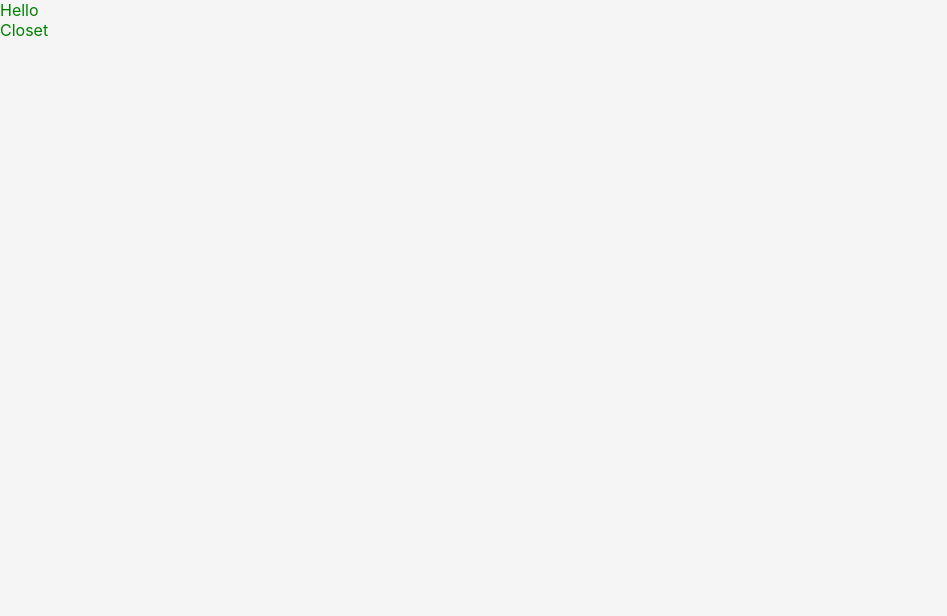
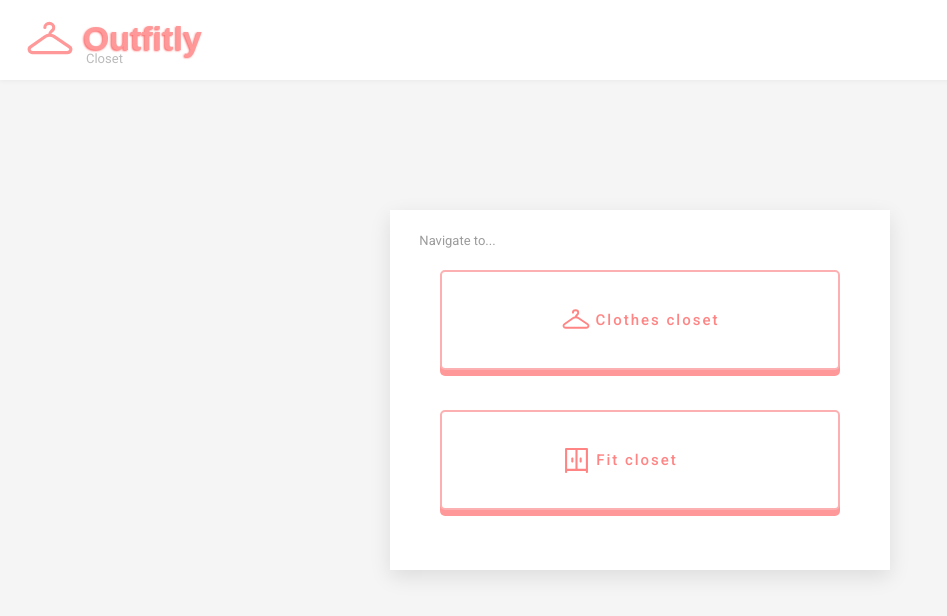
Before and after one commit to matia-lee/outfitly, a React (Create React App) app in the folder frontend/: page /closet in a window 1280 px wide. Shown: the top 616 px of the page, without its empty margins (0-947 px from the left). Built offline with nearby package versions, Linux system fonts and the light colour scheme; no server answers; a web font is replaced by a local one.

Commit message:
closet page styling

```diff
--- a/frontend/src/components/Closet.jsx
+++ b/frontend/src/components/Closet.jsx
@@ -1,11 +1,65 @@
 import "../static/Closet.css";
+import { useState } from "react";
+import { useNavigate } from "react-router-dom";
+import Hanger from "../icons/Hanger";
+import ArrowIcon from "../icons/ArrowIcon";
+import ClosetClothesIcon from "../icons/ClosetClothesIcon";
+import ClosetFitIcon from "../icons/ClosetFitIcon";
 
 const Closet = () => {
+  const [spin, setSpin] = useState(false);
+
+  const navigate = useNavigate();
+
+  const handleHangerClick = () => {
+    setSpin(true);
+    setTimeout(() => setSpin(false), 600);
+  };
+
+  const handleLogoClick = () => {
+    navigate("/homepage");
+  };
+
+  const handleClothesClosetClick = () => {
+    setTimeout(() => {
+      navigate("/closet/clothes");
+    }, 150);
+  };
+
   return (
-    <div className="clothes">
-      <div>Hello</div>
-      <div>Closet</div>
-    </div>
+    <>
+      <div className="navbar">
+        <div className="uploadpage-icon" onClick={handleHangerClick}>
+          <Hanger className={spin ? "spin-animation" : ""} color="#ff9999" />
+        </div>
+        <div className="logo">
+          <div className="title" onClick={handleLogoClick}>
+            Outfitly
+          </div>
+          <div className="closet-subtitle">Closet</div>
+        </div>
+      </div>
+      <div className="options-container">
+        <div className="navigate-to-container">
+          <h3>Navigate to...</h3>
+        </div>
+        <div className="closet-options">
+          <button
+            className="individual-options"
+            onClick={handleClothesClosetClick}
+          >
+            <ClosetClothesIcon className="closet-clothes-icon" />
+            <span>Clothes closet</span>
+            <ArrowIcon className="arrow-icon" color="white" />
+          </button>
+          <button className="individual-options">
+            <ClosetFitIcon className="closet-fit-icon" />
+            <span>Fit closet</span>
+            <ArrowIcon className="arrow-icon" color="white" />
+          </button>
+        </div>
+      </div>
+    </>
   );
 };
 
--- /dev/null
+++ b/frontend/src/icons/ArrowIcon.jsx
@@ -0,0 +1,20 @@
+const ArrowIcon = ({ color = "#000000", className }) => (
+  <svg
+    width="25px"
+    height="25px"
+    viewBox="0 0 24 24"
+    fill="none"
+    xmlns="http://www.w3.org/2000/svg"
+    className={className}
+  >
+    <path
+      d="M6 12H18M18 12L13 7M18 12L13 17"
+      stroke={color}
+      strokeWidth="1.5"
+      strokeLinecap="round"
+      strokeLinejoin="round"
+    />
+  </svg>
+);
+
+export default ArrowIcon;
--- /dev/null
+++ b/frontend/src/icons/ClosetClothesIcon.jsx
@@ -0,0 +1,27 @@
+const ClosetClothesIcon = ({
+  width = "30px",
+  height = "30px",
+  fill = "none",
+  color = "rgba(255, 102, 102, 0.8)",
+  className,
+}) => {
+  return (
+    <svg
+      width={width}
+      height={height}
+      viewBox="0 0 24 24"
+      fill={fill}
+      xmlns="http://www.w3.org/2000/svg"
+      className={className}
+    >
+      <path
+        d="M9.53589 6.90909C9.53589 5.85473 10.4868 5 11.6599 5C12.8329 5 13.7839 5.85473 13.7839 6.90909C13.7839 7.40532 13.6046 7.85733 13.2925 8.19682C12.6948 8.84706 11.8015 9.50197 11.8015 10.3455V10.6299M11.8015 10.6299C12.533 10.6214 13.2674 10.8246 13.8845 11.2406L21.317 16.2509C22.6234 17.1315 21.9305 19 20.2975 19H3.70254C2.08721 19 1.38322 17.1648 2.65531 16.27L9.751 11.2787C10.3534 10.855 11.076 10.6383 11.8015 10.6299Z"
+        stroke={color}
+        strokeWidth="1.5"
+        strokeLinecap="round"
+      />
+    </svg>
+  );
+};
+
+export default ClosetClothesIcon;
--- /dev/null
+++ b/frontend/src/icons/ClosetFitIcon.jsx
@@ -0,0 +1,24 @@
+const ClosetFitIcon = ({ className, style, size = "25px", color = "rgba(255, 102, 102, 0.8)" }) => (
+    <svg
+      className={className}
+      style={style}
+      fill={color}
+      height={size}
+      width={size}
+      viewBox="0 0 512 512"
+      xmlns="http://www.w3.org/2000/svg"
+      xmlnsXlink="http://www.w3.org/1999/xlink"
+    >
+      <g>
+        <g>
+          <g>
+            <path d="M469.333,0H42.667C30.885,0,21.333,9.551,21.333,21.333V448v42.667c0,11.782,9.551,21.333,21.333,21.333 C54.449,512,64,502.449,64,490.667v-21.333h384v21.333c0,11.782,9.551,21.333,21.333,21.333c11.782,0,21.333-9.551,21.333-21.333 V448V21.333C490.667,9.551,481.115,0,469.333,0z M448,426.667H277.333v-384H448V426.667z M64,42.667h170.667v384H64V42.667z" />
+            <path d="M170.667,192c-11.782,0-21.333,9.551-21.333,21.333v64c0,11.782,9.551,21.333,21.333,21.333 c11.782,0,21.333-9.551,21.333-21.333v-64C192,201.551,182.449,192,170.667,192z" />
+            <path d="M341.333,298.667c11.782,0,21.333-9.551,21.333-21.333v-64c0-11.782-9.551-21.333-21.333-21.333 C329.551,192,320,201.551,320,213.333v64C320,289.115,329.551,298.667,341.333,298.667z" />
+          </g>
+        </g>
+      </g>
+    </svg>
+  );
+
+  export default ClosetFitIcon;
--- a/frontend/src/static/Closet.css
+++ b/frontend/src/static/Closet.css
@@ -1,3 +1,105 @@
-.clothes {
-  color: green;
+.closet-subtitle {
+  font-family: "Roboto", sans-serif;
+  color: #bbbbbb;
+  font-size: 13px;
+  margin-top: -7px;
+  margin-left: 3px;
 }
+
+.individual-options {
+  margin: 20px;
+  margin-top: 20px;
+  letter-spacing: 2px;
+  color: rgba(255, 102, 102, 0.8);
+  font-family: "Roboto", sans-serif;
+  cursor: pointer;
+  font-size: 15px;
+  font-weight: 500;
+  background-color: white;
+  border: solid 2px rgba(252, 176, 177, 1);
+  border-radius: 5px;
+  padding: 20px 40px;
+  box-shadow: 0px 6px 0px rgba(255, 153, 153, 1);
+  transition: background-position 0.3s ease, color 0.5s ease;
+  background-image: linear-gradient(
+    to right,
+    rgba(255, 204, 204, 1) 0%,
+    rgba(255, 204, 204, 1) 50%,
+    white 50%
+  );
+  background-size: 200% 100%;
+  background-position: right bottom;
+  display: flex;
+  justify-content: center;
+  align-items: center;
+  width: 400px;
+  height: 100px;
+}
+
+.individual-options:hover {
+  background-position: left bottom;
+  color: rgba(255, 102, 102, 1);
+}
+
+.individual-options:active {
+  box-shadow: 0px 2px 0px rgba(255, 153, 153, 1);
+  position: relative;
+  top: 2px;
+}
+
+.arrow-icon {
+  position: absolute;
+  margin-left: 200px;
+}
+
+.arrow-icon path {
+  transition: stroke 0.1s ease;
+}
+
+.individual-options:hover .arrow-icon path {
+  stroke: rgba(255, 102, 102, 0.8);
+  transition: stroke 0.18s ease 0.05s;
+}
+
+.closet-options {
+  display: flex;
+  flex-direction: column;
+  justify-content: center;
+  align-items: center;
+}
+
+.closet-clothes-icon {
+  margin-top: -3px;
+  padding-right: 5px;
+}
+
+.closet-fit-icon {
+  padding-right: 7px;
+  margin-left: -38px;
+}
+
+.options-container {
+  background-color: white;
+  width: 500px;
+  height: 360px;
+  margin: auto;
+  display: flex;
+  flex-direction: column;
+  justify-content: center;
+  align-items: center;
+  box-shadow: 0px 7px 20px rgba(0, 0, 0, 0.1);
+  margin-top: 130px;
+}
+
+.navigate-to-container {
+  position: absolute;
+  margin-top: -300px;
+  margin-left: -365px;
+}
+
+.navigate-to-container h3 {
+  font-family: "Roboto", sans-serif;
+  font-weight: 400;
+  font-size: 13px;
+  color: #9b9b9b;
+}
```
